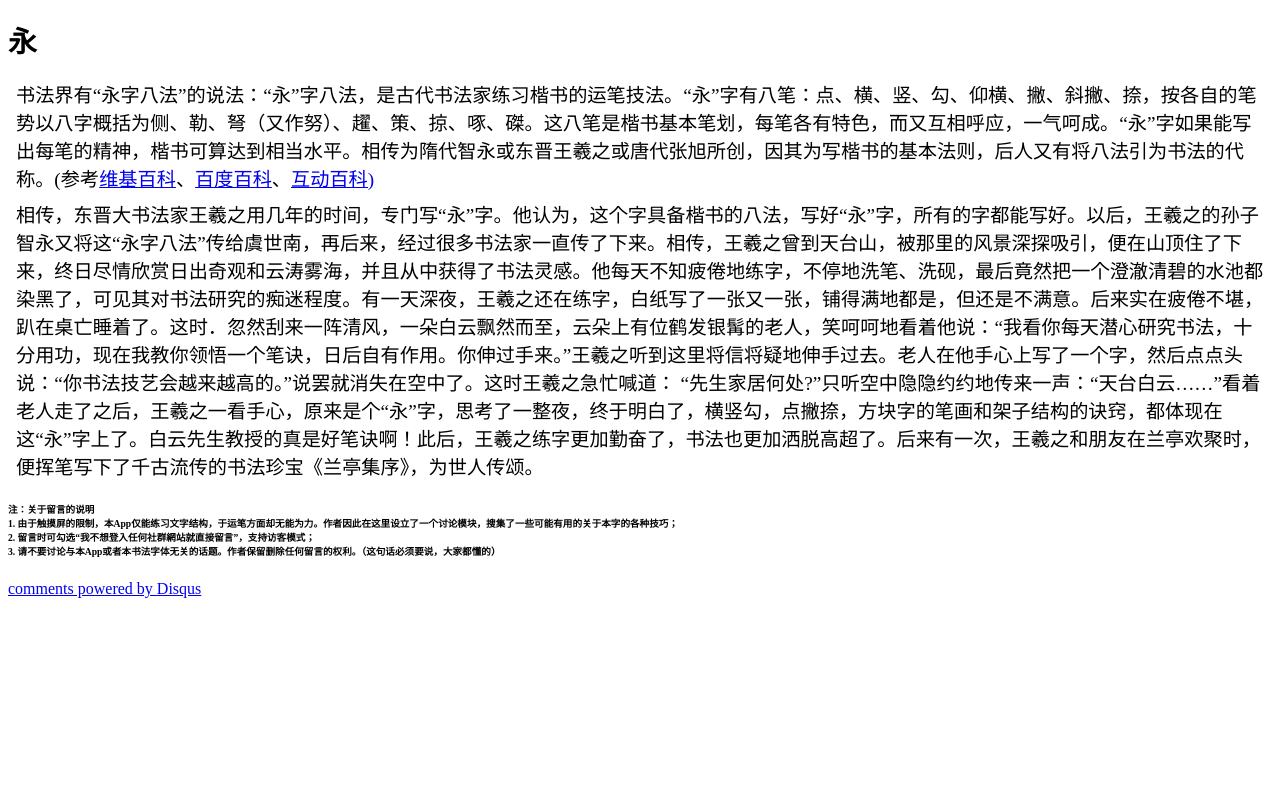
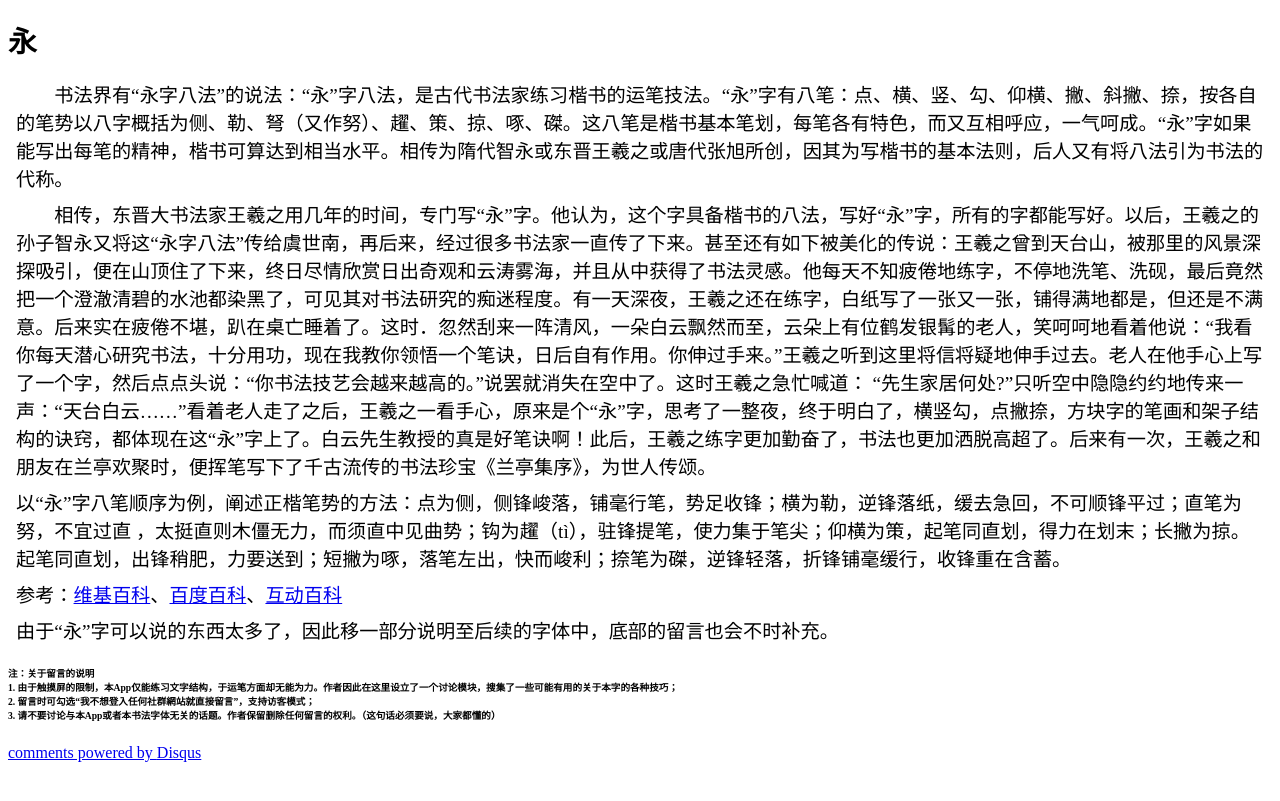
Before and after one commit to LiveCally/LanTing, a Jekyll site: the page built from _posts/2014-05-16-LanTing-1.html, in a window 1280 px wide. Shown: the top 801 px of the page. Built offline with Jekyll 4.4.1, drawn with Linux system fonts in a browser that asks for light colours; Markdown is read by kramdown in place of the engine named in the settings; comment, search, counter and statistics services are not loaded.

Commit message:
1st char add
1st char add

```diff
--- a/_posts/2014-05-16-LanTing-1.html
+++ b/_posts/2014-05-16-LanTing-1.html
@@ -3,8 +3,11 @@ layout: default
 title: 兰亭集序第1个字 (1st character of Lan Ting)
 ---
 <h1>永</h1>
-<p>书法界有“永字八法”的说法：“永”字八法，是古代书法家练习楷书的运笔技法。“永”字有八笔：点、横、竖、勾、仰横、撇、斜撇、捺，按各自的笔势以八字概括为侧、勒、弩（又作努）、趯、策、掠、啄、磔。这八笔是楷书基本笔划，每笔各有特色，而又互相呼应，一气呵成。“永”字如果能写出每笔的精神，楷书可算达到相当水平。相传为隋代智永或东晋王羲之或唐代张旭所创，因其为写楷书的基本法则，后人又有将八法引为书法的代称。(参考<a href="http://zh.wikipedia.org/zh/永字八法">维基百科</a>、<a href="http://baike.baidu.com/view/52693.htm">百度百科</a>、<a href="http://www.baike.com/wiki/永字八法">互动百科)</a></p>
-<p>相传，东晋大书法家王羲之用几年的时间，专门写“永”字。他认为，这个字具备楷书的八法，写好“永”字，所有的字都能写好。以后，王羲之的孙子智永又将这“永字八法”传给虞世南，再后来，经过很多书法家一直传了下来。相传，王羲之曾到天台山，被那里的风景深探吸引，便在山顶住了下来，终日尽情欣赏日出奇观和云涛雾海，并且从中获得了书法灵感。他每天不知疲倦地练字，不停地洗笔、洗砚，最后竟然把一个澄澈清碧的水池都染黑了，可见其对书法研究的痴迷程度。有一天深夜，王羲之还在练字，白纸写了一张又一张，铺得满地都是，但还是不满意。后来实在疲倦不堪，趴在桌亡睡着了。这时．忽然刮来一阵清风，一朵白云飘然而至，云朵上有位鹤发银髯的老人，笑呵呵地看着他说：“我看你每天潜心研究书法，十分用功，现在我教你领悟一个笔诀，日后自有作用。你伸过手来。”王羲之听到这里将信将疑地伸手过去。老人在他手心上写了一个字，然后点点头说：“你书法技艺会越来越高的。”说罢就消失在空中了。这时王羲之急忙喊道： “先生家居何处?”只听空中隐隐约约地传来一声：“天台白云……”看着老人走了之后，王羲之一看手心，原来是个“永”字，思考了一整夜，终于明白了，横竖勾，点撇捺，方块字的笔画和架子结构的诀窍，都体现在这“永”字上了。白云先生教授的真是好笔诀啊！此后，王羲之练字更加勤奋了，书法也更加洒脱高超了。后来有一次，王羲之和朋友在兰亭欢聚时，便挥笔写下了千古流传的书法珍宝《兰亭集序》，为世人传颂。</p>
+<p>　　书法界有“永字八法”的说法：“永”字八法，是古代书法家练习楷书的运笔技法。“永”字有八笔：点、横、竖、勾、仰横、撇、斜撇、捺，按各自的笔势以八字概括为侧、勒、弩（又作努）、趯、策、掠、啄、磔。这八笔是楷书基本笔划，每笔各有特色，而又互相呼应，一气呵成。“永”字如果能写出每笔的精神，楷书可算达到相当水平。相传为隋代智永或东晋王羲之或唐代张旭所创，因其为写楷书的基本法则，后人又有将八法引为书法的代称。</p>
+<p>　　相传，东晋大书法家王羲之用几年的时间，专门写“永”字。他认为，这个字具备楷书的八法，写好“永”字，所有的字都能写好。以后，王羲之的孙子智永又将这“永字八法”传给虞世南，再后来，经过很多书法家一直传了下来。甚至还有如下被美化的传说：王羲之曾到天台山，被那里的风景深探吸引，便在山顶住了下来，终日尽情欣赏日出奇观和云涛雾海，并且从中获得了书法灵感。他每天不知疲倦地练字，不停地洗笔、洗砚，最后竟然把一个澄澈清碧的水池都染黑了，可见其对书法研究的痴迷程度。有一天深夜，王羲之还在练字，白纸写了一张又一张，铺得满地都是，但还是不满意。后来实在疲倦不堪，趴在桌亡睡着了。这时．忽然刮来一阵清风，一朵白云飘然而至，云朵上有位鹤发银髯的老人，笑呵呵地看着他说：“我看你每天潜心研究书法，十分用功，现在我教你领悟一个笔诀，日后自有作用。你伸过手来。”王羲之听到这里将信将疑地伸手过去。老人在他手心上写了一个字，然后点点头说：“你书法技艺会越来越高的。”说罢就消失在空中了。这时王羲之急忙喊道： “先生家居何处?”只听空中隐隐约约地传来一声：“天台白云……”看着老人走了之后，王羲之一看手心，原来是个“永”字，思考了一整夜，终于明白了，横竖勾，点撇捺，方块字的笔画和架子结构的诀窍，都体现在这“永”字上了。白云先生教授的真是好笔诀啊！此后，王羲之练字更加勤奋了，书法也更加洒脱高超了。后来有一次，王羲之和朋友在兰亭欢聚时，便挥笔写下了千古流传的书法珍宝《兰亭集序》，为世人传颂。</p>
+<p>以“永”字八笔顺序为例，阐述正楷笔势的方法：点为侧，侧锋峻落，铺毫行笔，势足收锋；横为勒，逆锋落纸，缓去急回，不可顺锋平过；直笔为努，不宜过直 ，太挺直则木僵无力，而须直中见曲势；钩为趯（tì），驻锋提笔，使力集于笔尖；仰横为策，起笔同直划，得力在划末；长撇为掠。起笔同直划，出锋稍肥，力要送到；短撇为啄，落笔左出，快而峻利；捺笔为磔，逆锋轻落，折锋铺毫缓行，收锋重在含蓄。</p>
+<p>参考：<a href="http://zh.wikipedia.org/zh/永字八法">维基百科</a>、<a href="http://baike.baidu.com/view/52693.htm">百度百科</a>、<a href="http://www.baike.com/wiki/永字八法">互动百科</a></p>
+<p>由于“永”字可以说的东西太多了，因此移一部分说明至后续的字体中，底部的留言也会不时补充。</p>
 
 <h6>注：关于留言的说明</br>
     1. 由于触摸屏的限制，本App仅能练习文字结构，于运笔方面却无能为力。作者因此在这里设立了一个讨论模块，搜集了一些可能有用的关于本字的各种技巧；</br>
```
